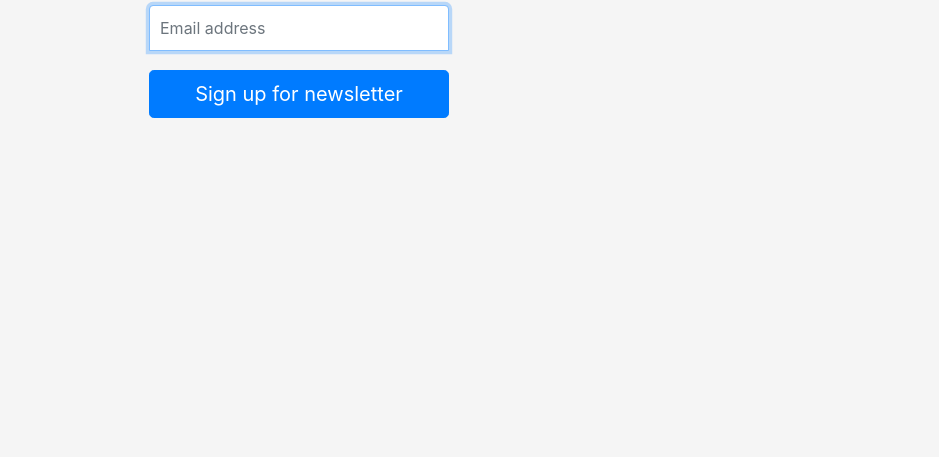
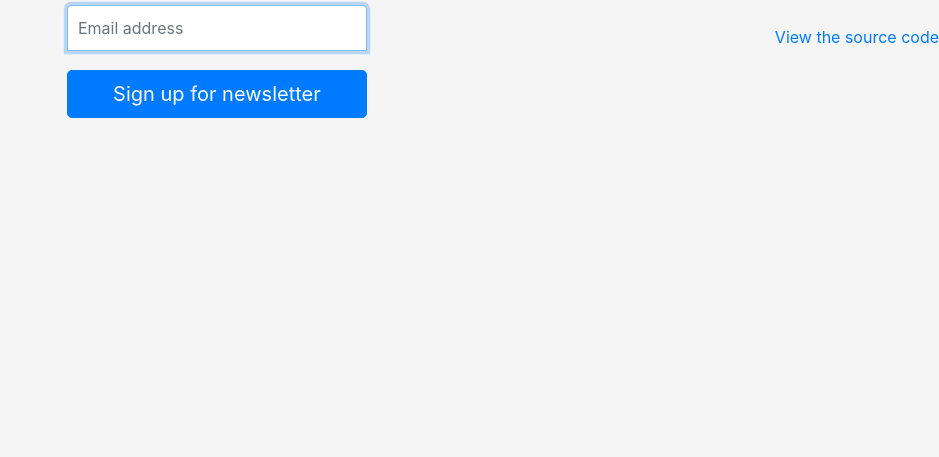
Before and after one commit to netlify-labs/progressive-form-enhancement-via-functions, a website: page src/index.html in a window 1280 px wide. Shown: the part 343-800 px from the top of the page, without its empty margins (341-1280 px from the left). Drawn offline with nearby package versions, Linux system fonts and the light colour scheme.

Commit message:
add link

```diff
--- a/src/index.html
+++ b/src/index.html
@@ -58,13 +58,14 @@
   </head>
 
   <body class="text-center">
+    <div id="message"></div>
     <form id="newsletter" class="form-signin" method="post" action="/.netlify/functions/form-handler">
       <h1 class="h3 mb-3 font-weight-normal">Sign up for newsletter</h1>
       <label for="inputEmail" class="sr-only">Email address</label>
       <input type="email" id="inputEmail" name='email' class="form-control" placeholder="Email address" required autofocus>
       <button class="btn btn-lg btn-primary btn-block" type="submit">Sign up for newsletter</button>
     </form>
-    <div id="message"></div>
+    <a href="https://github.com/DavidWells/progressive-enhancement-form-functions">View the source code</a>
   </body>
 
   <script>
```
